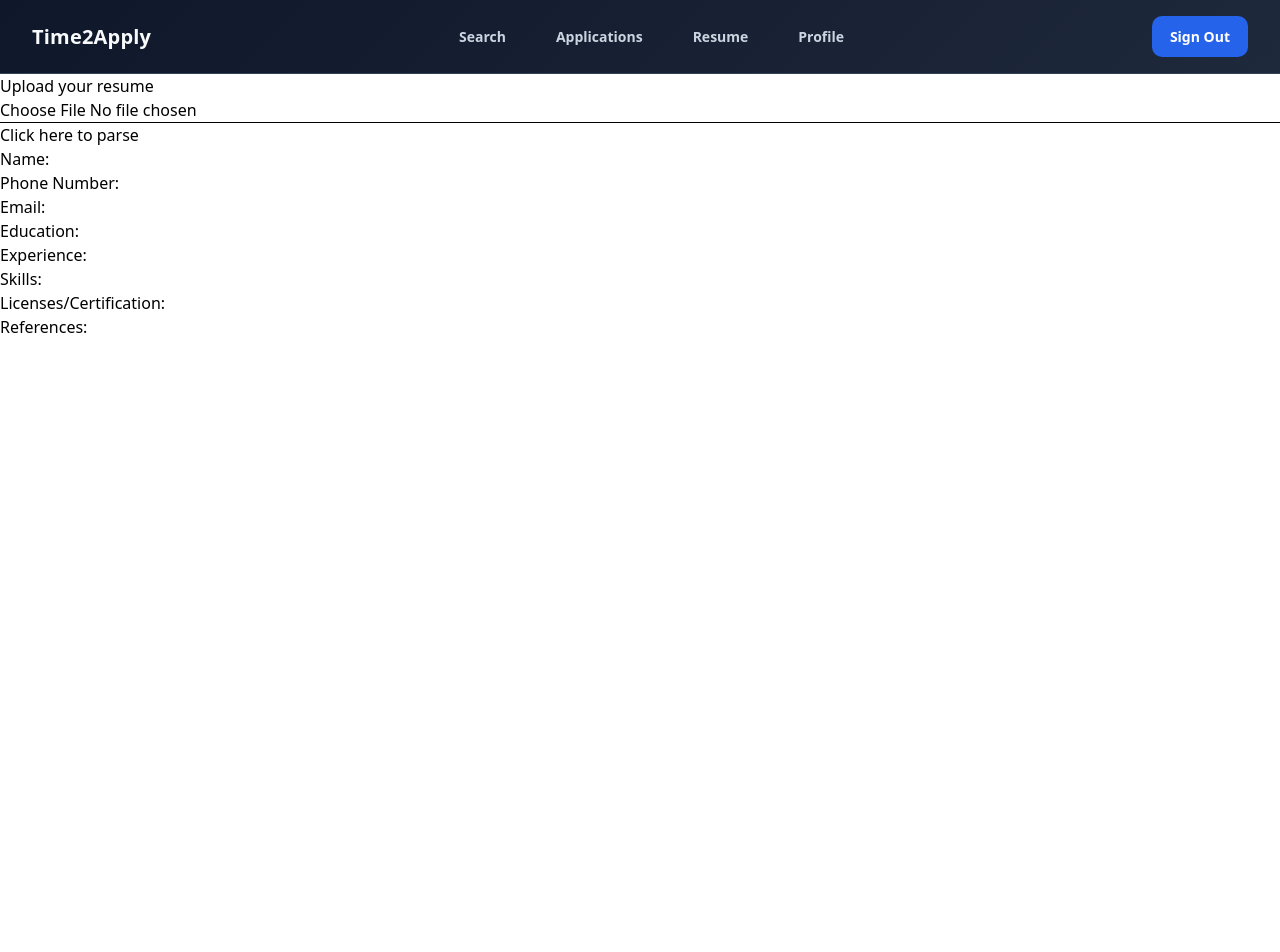
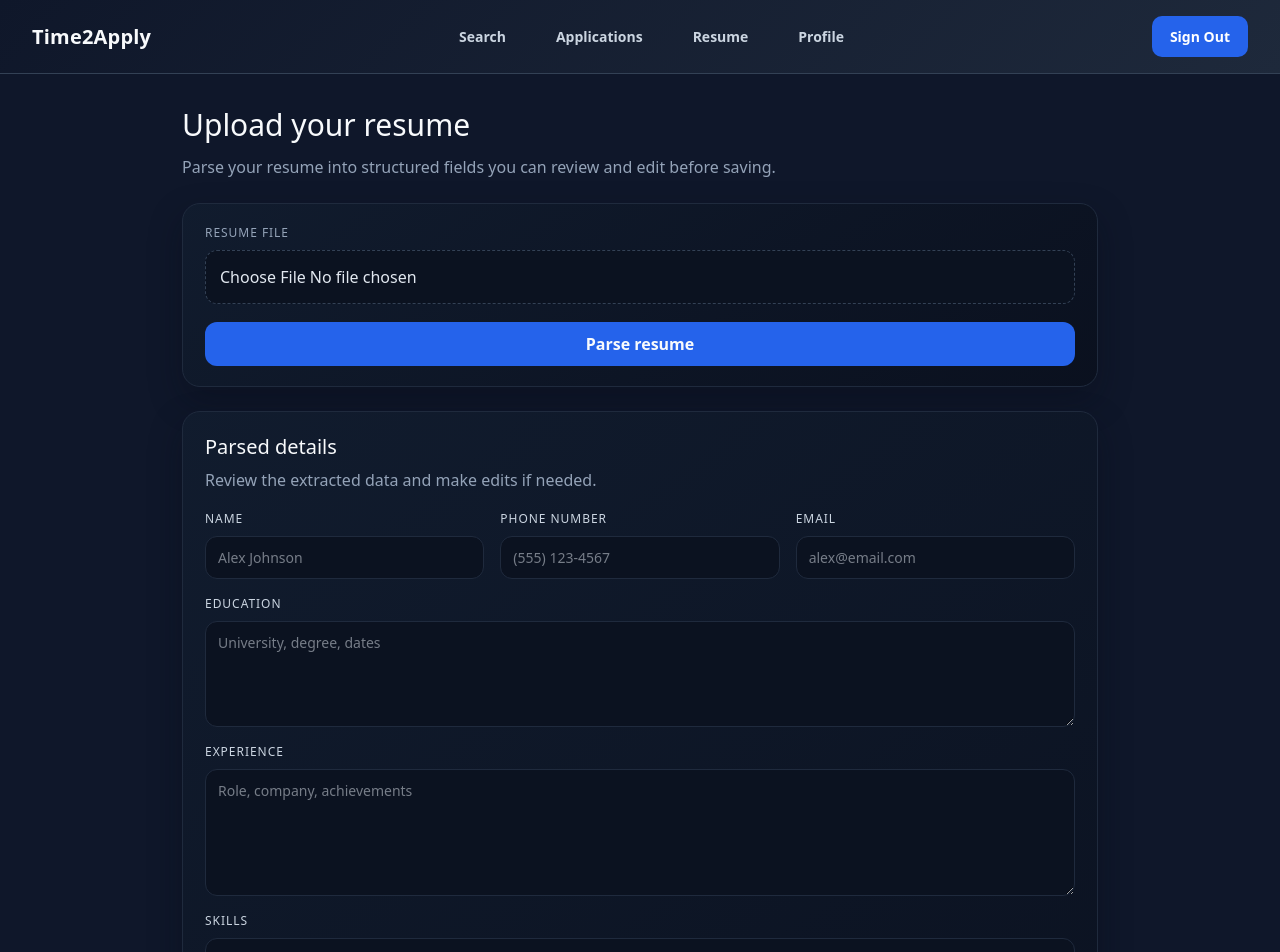
Before and after one commit to JMccabe1-ggc/Time2Apply, a React app in the folder frontend/: page /resume in a window 1280 px wide. Shown: the top 952 px of the page. Before the commit the page ends 800 px from the top, so only its background shows below. Built offline with nearby package versions, Linux system fonts and the light colour scheme; the HTML template or start-up script is replaced by a standard one.

Commit message:
updated cards

```diff
--- a/frontend/userLoggedIn/Jobcard.css
+++ b/frontend/userLoggedIn/Jobcard.css
@@ -49,6 +49,42 @@
     letter-spacing: 0.08em;
 }
 
+.jobcard-chip--applied {
+    background: rgba(34, 197, 94, 0.15);
+    border-color: rgba(34, 197, 94, 0.45);
+    color: #86efac;
+}
+
+.jobcard-badges {
+    display: flex;
+    flex-wrap: wrap;
+    gap: 8px;
+}
+
+.jobcard-badge {
+    background: rgba(148, 163, 184, 0.15);
+    border: 1px solid rgba(148, 163, 184, 0.3);
+    color: #e2e8f0;
+    padding: 4px 10px;
+    border-radius: 999px;
+    font-size: 12px;
+    font-weight: 600;
+}
+
+.jobcard-badge--muted {
+    color: #cbd5e1;
+    background: rgba(100, 116, 139, 0.2);
+    border-color: rgba(100, 116, 139, 0.4);
+}
+
+.jobcard-meta {
+    display: flex;
+    flex-wrap: wrap;
+    gap: 12px 20px;
+    font-size: 14px;
+    color: #94a3b8;
+}
+
 .jobcard-footer {
     display: flex;
     align-items: center;
@@ -59,6 +95,12 @@
 .jobcard-location {
     font-size: 14px;
     color: #94a3b8;
+}
+
+.jobcard-pay,
+.jobcard-date {
+    font-size: 14px;
+    color: #cbd5e1;
 }
 
 .jobcard-action {
@@ -79,6 +121,17 @@
     box-shadow: 0 8px 16px rgba(37, 99, 235, 0.35);
 }
 
+.jobcard-action--ghost {
+    background: transparent;
+    border: 1px solid #334155;
+    color: #e2e8f0;
+}
+
+.jobcard-action--ghost:hover {
+    background: rgba(148, 163, 184, 0.12);
+    box-shadow: none;
+}
+
 @media (max-width: 640px) {
     .jobcard {
         padding: 16px;
--- /dev/null
+++ b/frontend/userLoggedIn/Resume.css
@@ -0,0 +1,147 @@
+.resume-page {
+    min-height: 100vh;
+    background: #0f172a;
+    color: #e2e8f0;
+}
+
+.resume-content {
+    max-width: 980px;
+    margin: 0 auto;
+    padding: 28px 32px 56px;
+    display: flex;
+    flex-direction: column;
+    gap: 24px;
+}
+
+.resume-hero h1 {
+    margin: 0 0 8px;
+    font-size: 30px;
+    color: #f8fafc;
+}
+
+.resume-hero p {
+    margin: 0;
+    color: #94a3b8;
+}
+
+.resume-card {
+    background: linear-gradient(145deg, rgba(17, 28, 46, 0.95), rgba(10, 16, 30, 0.95));
+    border: 1px solid #1f2a3d;
+    border-radius: 18px;
+    padding: 20px 22px;
+    display: flex;
+    flex-direction: column;
+    gap: 18px;
+    box-shadow: 0 14px 32px rgba(8, 12, 24, 0.35);
+}
+
+.resume-upload label {
+    display: block;
+    margin-bottom: 8px;
+    font-size: 12px;
+    color: #94a3b8;
+    text-transform: uppercase;
+    letter-spacing: 0.08em;
+}
+
+.resume-upload input[type="file"] {
+    width: 100%;
+    background: #0b1220;
+    border: 1px dashed #334155;
+    border-radius: 12px;
+    padding: 14px;
+    color: #e2e8f0;
+}
+
+.resume-section-header h2 {
+    margin: 0 0 6px;
+    font-size: 20px;
+    color: #f8fafc;
+}
+
+.resume-section-header p {
+    margin: 0;
+    color: #94a3b8;
+}
+
+.resume-grid {
+    display: grid;
+    grid-template-columns: repeat(3, minmax(0, 1fr));
+    gap: 16px;
+}
+
+.resume-field {
+    display: flex;
+    flex-direction: column;
+    gap: 8px;
+}
+
+.resume-field--full {
+    grid-column: 1 / -1;
+}
+
+.resume-field label {
+    font-size: 12px;
+    color: #cbd5e1;
+    text-transform: uppercase;
+    letter-spacing: 0.08em;
+}
+
+.resume-field input,
+.resume-field textarea {
+    background: #0b1220;
+    border: 1px solid #1f2a3d;
+    border-radius: 12px;
+    padding: 10px 12px;
+    color: #e2e8f0;
+    font-size: 14px;
+    outline: none;
+}
+
+.resume-field textarea {
+    resize: vertical;
+}
+
+.resume-field input:focus,
+.resume-field textarea:focus {
+    border-color: #3b82f6;
+    box-shadow: 0 0 0 3px rgba(59, 130, 246, 0.2);
+}
+
+.resume-actions {
+    display: flex;
+    justify-content: flex-end;
+}
+
+.resume-button {
+    background: #2563eb;
+    border: none;
+    color: #f8fafc;
+    font-weight: 600;
+    padding: 10px 18px;
+    border-radius: 12px;
+    cursor: pointer;
+    transition: transform 0.2s ease, box-shadow 0.2s ease, background 0.2s ease;
+}
+
+.resume-button:hover {
+    background: #1d4ed8;
+    transform: translateY(-1px);
+    box-shadow: 0 12px 22px rgba(37, 99, 235, 0.35);
+}
+
+@media (max-width: 900px) {
+    .resume-grid {
+        grid-template-columns: repeat(2, minmax(0, 1fr));
+    }
+}
+
+@media (max-width: 640px) {
+    .resume-content {
+        padding: 20px 20px 40px;
+    }
+
+    .resume-grid {
+        grid-template-columns: 1fr;
+    }
+}
--- a/frontend/userLoggedIn/Resume.tsx
+++ b/frontend/userLoggedIn/Resume.tsx
@@ -1,34 +1,78 @@
 import Header from "./Header";
+import "./Resume.css";
 
 const Resume = () => {
 
 
 
     return(
-        <>
-        <Header />
-        <h1>Upload your resume</h1>
-        <input type="file" accept=".pdf,.doc,.docx,application/pdf,application/msword,application/vnd.openxmlformats-officedocument.wordprocessingml.document" />
-        <hr />
-        <button>Click here to parse</button>
-        <br />
-        <label htmlFor="">Name: </label>
-        <br />
-        <label htmlFor="">Phone Number: </label>
-        <br />
-        <label htmlFor="">Email: </label>
-        <br />
-        <label htmlFor="">Education: </label>
-        <br />
-        <label htmlFor="">Experience: </label>
-        <br />
-        <label htmlFor="">Skills: </label>
-        <br />
-        <label htmlFor="">Licenses/Certification: </label>
-        <br />
-        <label htmlFor="">References: </label>
+        <div className="resume-page">
+            <Header />
+            <main className="resume-content">
+                <section className="resume-hero">
+                    <h1>Upload your resume</h1>
+                    <p>Parse your resume into structured fields you can review and edit before saving.</p>
+                </section>
 
-        </>
+                <section className="resume-card">
+                    <div className="resume-upload">
+                        <label htmlFor="resumeFile">Resume file</label>
+                        <input
+                            id="resumeFile"
+                            type="file"
+                            accept=".pdf,.doc,.docx,application/pdf,application/msword,application/vnd.openxmlformats-officedocument.wordprocessingml.document"
+                        />
+                    </div>
+                    <button className="resume-button" type="button">Parse resume</button>
+                </section>
+
+                <section className="resume-card">
+                    <div className="resume-section-header">
+                        <h2>Parsed details</h2>
+                        <p>Review the extracted data and make edits if needed.</p>
+                    </div>
+
+                    <div className="resume-grid">
+                        <div className="resume-field">
+                            <label htmlFor="name">Name</label>
+                            <input id="name" name="name" type="text" placeholder="Alex Johnson" />
+                        </div>
+                        <div className="resume-field">
+                            <label htmlFor="phone">Phone Number</label>
+                            <input id="phone" name="phone" type="tel" placeholder="(555) 123-4567" />
+                        </div>
+                        <div className="resume-field">
+                            <label htmlFor="email">Email</label>
+                            <input id="email" name="email" type="email" placeholder="alex@email.com" />
+                        </div>
+                        <div className="resume-field resume-field--full">
+                            <label htmlFor="education">Education</label>
+                            <textarea id="education" name="education" rows={4} placeholder="University, degree, dates"></textarea>
+                        </div>
+                        <div className="resume-field resume-field--full">
+                            <label htmlFor="experience">Experience</label>
+                            <textarea id="experience" name="experience" rows={5} placeholder="Role, company, achievements"></textarea>
+                        </div>
+                        <div className="resume-field resume-field--full">
+                            <label htmlFor="skills">Skills</label>
+                            <textarea id="skills" name="skills" rows={3} placeholder="Skills, tools, certifications"></textarea>
+                        </div>
+                        <div className="resume-field resume-field--full">
+                            <label htmlFor="licenses">Licenses / Certification</label>
+                            <textarea id="licenses" name="licenses" rows={3} placeholder="AWS Certified Solutions Architect"></textarea>
+                        </div>
+                        <div className="resume-field resume-field--full">
+                            <label htmlFor="references">References</label>
+                            <textarea id="references" name="references" rows={3} placeholder="Name, relationship, contact"></textarea>
+                        </div>
+                    </div>
+
+                    <div className="resume-actions">
+                        <button className="resume-button" type="button">Save details</button>
+                    </div>
+                </section>
+            </main>
+        </div>
     );
 };
 
--- a/frontend/userLoggedIn/User.tsx
+++ b/frontend/userLoggedIn/User.tsx
@@ -100,6 +100,12 @@ const User = () => {
                             jobTitle={job.title}
                             companyName={job.company}
                             location={job.location}
+                            jobType={job.jobType}
+                            jobSite={job.jobSite}
+                            applicationTypes={job.applicationType}
+                            pay={job.pay}
+                            applied={job.applied}
+                            jobPostedDate={job.datePosted}
                         />
                     ))}
                 </main>
--- a/frontend/userLoggedIn/jobtest.json
+++ b/frontend/userLoggedIn/jobtest.json
@@ -3,31 +3,45 @@
     "id": 1,
     "title": "Frontend Developer",
     "company": "Google",
-    "location": "Remote"
-
+    "location": "Remote",
+    "jobType": "Full-time",
+    "jobSite": "LinkedIn",
+    "applicationType": "Easy Apply",
+    "pay":{
+        "min": 90000,
+        "max": 120000,
+        "currency": "USD"
+    },
+    "applied": false,
+    "datePosted": "2024-06-15"
   },
     {
         "id": 2,
         "title": "Backend Developer",
-    "company": "Microsoft",
-    "location": "Seattle"
+        "company": "Amazon",
+        "location": "Seattle, WA",
+        "jobType": "Full-time",
+        "jobSite": "Indeed",
+        "applicationType": "External",
+        "pay":{
+            "min": 95000,
+            "max": 130000,
+            "currency": "USD"
+        },
+        "applied": true,
+        "datePosted": "2024-06-10"
     },
     {
         "id": 3,
-    "title": "Full Stack Developer",
-    "company": "Amazon",
-    "location": "New York"
-  },
-  {
-    "id": 4,
         "title": "Data Scientist",
         "company": "Facebook",
-    "location": "Menlo Park"
-  },
-  {
-    "id": 5,
-    "title": "DevOps Engineer",
-    "company": "Netflix",
-    "location": "Los Angeles"
+        "location": "Menlo Park, CA",
+        "jobType": "Part-time",
+        "jobSite": "Glassdoor",
+        "applicationType": "Easy Apply",
+
+        "applied": false,
+        "datePosted": "2024-06-12"
     }
+
 ]
```
Also changed, not shown: frontend/userLoggedIn/Jobcard.tsx (+42 -3 lines). Lines whose indentation alone changed are shown as unchanged.
